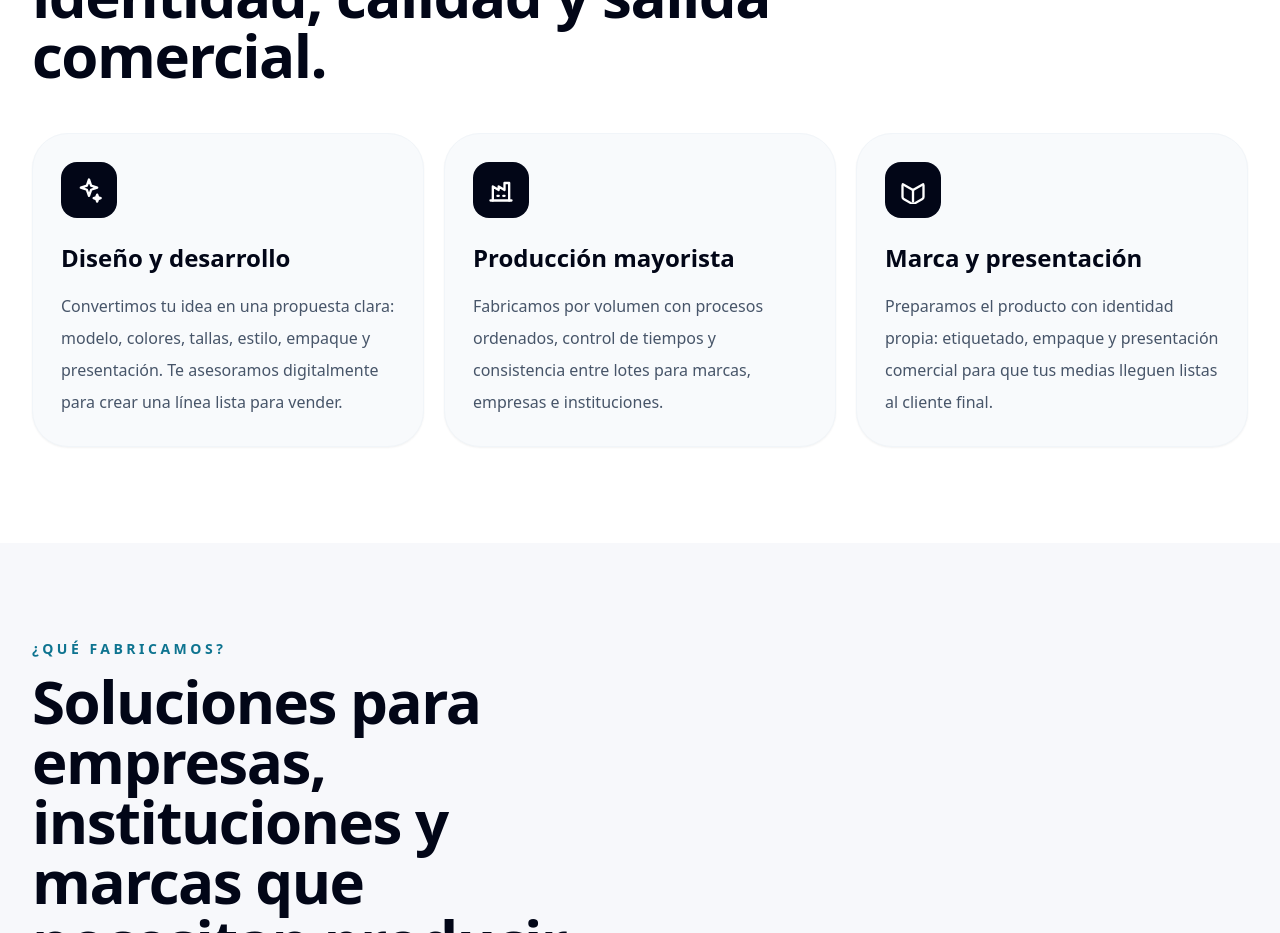
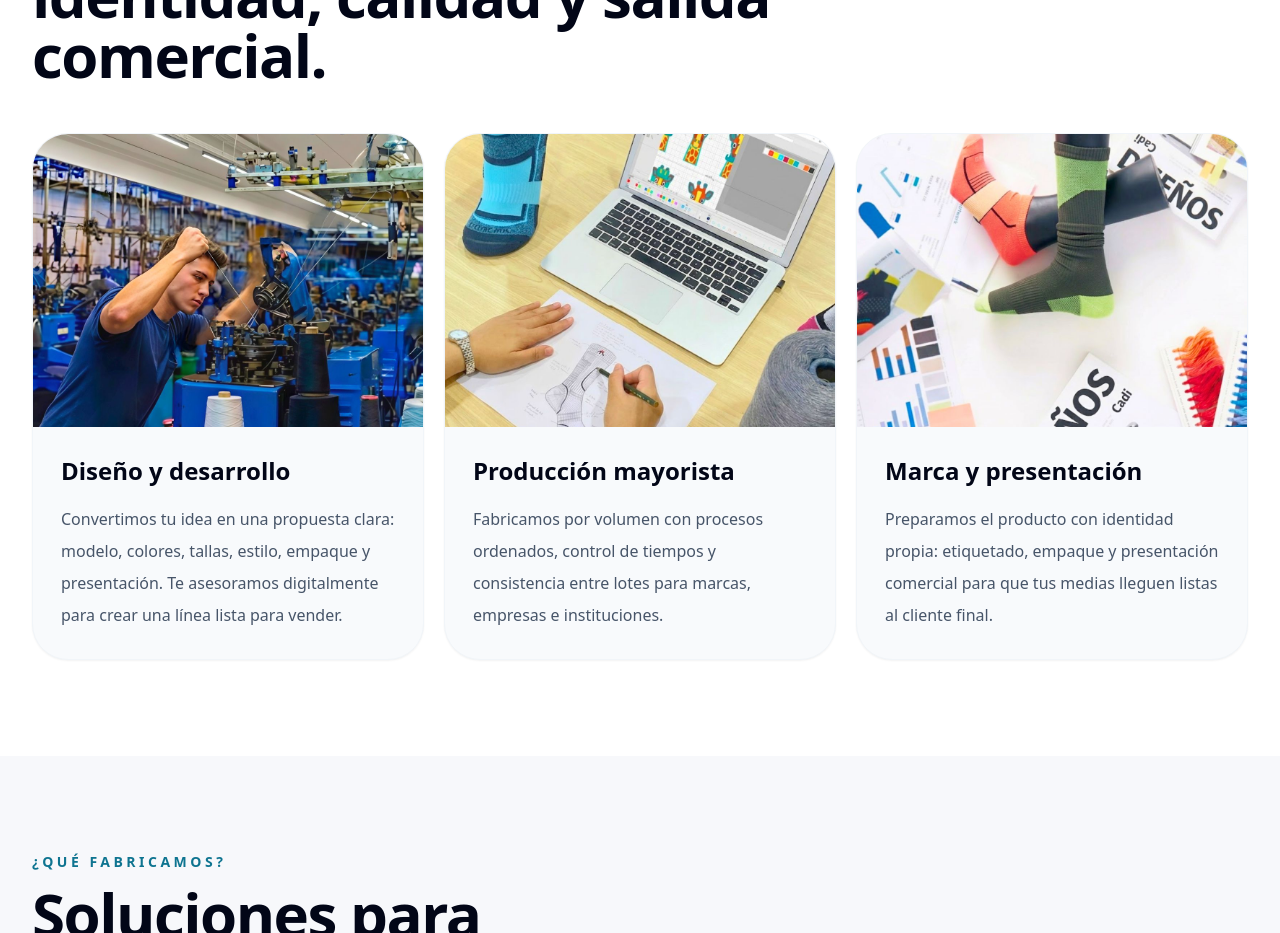
Before and after one commit to CADIshop/medias-cadi, a React (Vite) app: page / in a window 1280 px wide. Shown: the part 1720-2653 px from the top of the page. Built offline with nearby package versions, Linux system fonts and the light colour scheme.

Commit message:
Update App.jsx

```diff
--- a/src/App.jsx
+++ b/src/App.jsx
@@ -143,17 +143,17 @@ const models = [
 
 const services = [
   {
-    icon: "spark",
+    image: "/servicios/diseno-y-desarrollo.jpg",
     title: "Diseño y desarrollo",
     text: "Convertimos tu idea en una propuesta clara: modelo, colores, tallas, estilo, empaque y presentación. Te asesoramos digitalmente para crear una línea lista para vender.",
   },
   {
-    icon: "factory",
+    image: "/servicios/produccion-mayorista.jpg",
     title: "Producción mayorista",
     text: "Fabricamos por volumen con procesos ordenados, control de tiempos y consistencia entre lotes para marcas, empresas e instituciones.",
   },
   {
-    icon: "box",
+    image: "/servicios/marca-y-presentacion.jpg",
     title: "Marca y presentación",
     text: "Preparamos el producto con identidad propia: etiquetado, empaque y presentación comercial para que tus medias lleguen listas al cliente final.",
   },
@@ -501,24 +501,30 @@ Mensaje adicional: ${mensaje || "Sin mensaje adicional"}`
   initial="hidden"
   whileInView="show"
   viewport={{ once: true, amount: 0.2 }}
-              className="flex gap-5 overflow-x-auto pb-4 md:grid md:grid-cols-3 md:overflow-visible md:pb-0"
+  className="grid gap-5 md:grid-cols-3"
 >
   {services.map((service) => (
     <motion.div
       variants={fadeUp}
       whileHover={{ y: -8 }}
       key={service.title}
-                  className="min-w-[82%] rounded-[2rem] border border-slate-100 bg-slate-50 p-6 shadow-sm transition md:min-w-0 md:rounded-[2.25rem] md:p-7"
+      className="overflow-hidden rounded-[2.25rem] border border-slate-100 bg-slate-50 shadow-sm transition"
     >
-                  <div className="mb-5 grid h-12 w-12 place-items-center rounded-2xl bg-slate-950 text-white md:mb-6 md:h-14 md:w-14">
-                    <I type={service.icon} className="h-6 w-6 md:h-7 md:w-7" />
+      <div className="aspect-[4/3] w-full overflow-hidden">
+        <img
+          src={service.image}
+          alt={service.title}
+          className="h-full w-full object-cover transition duration-500 hover:scale-105"
+          loading="lazy"
+        />
       </div>
-                  <h3 className="text-xl font-black md:text-2xl">
-                    {service.title}
-                  </h3>
-                  <p className="mt-3 text-sm leading-7 text-slate-600 md:mt-4 md:text-base md:leading-8">
+
+      <div className="p-7">
+        <h3 className="text-2xl font-black">{service.title}</h3>
+        <p className="mt-4 leading-8 text-slate-600">
           {service.text}
         </p>
+      </div>
     </motion.div>
   ))}
 </motion.div>
```
Lines whose indentation alone changed are shown as unchanged.
